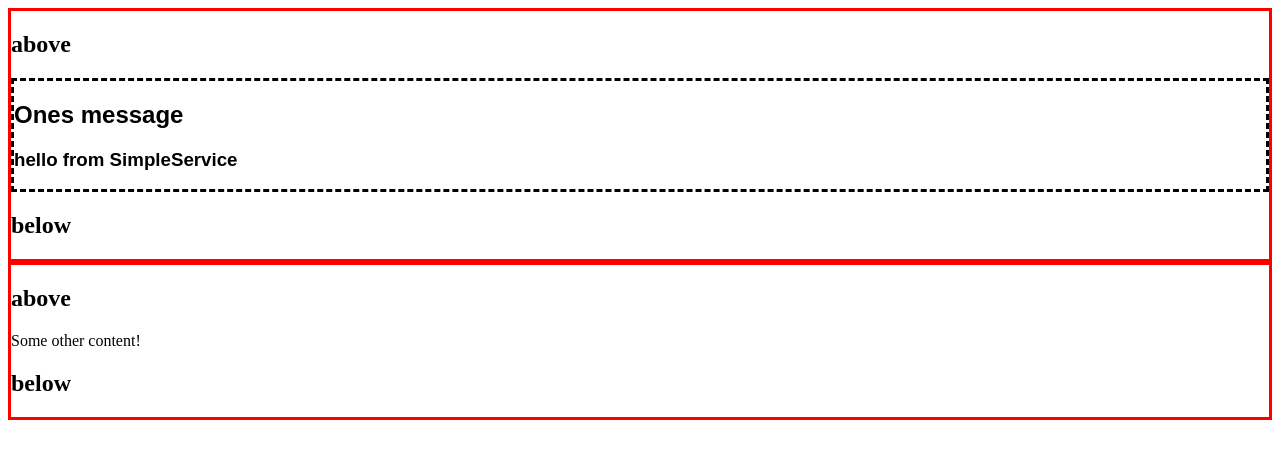
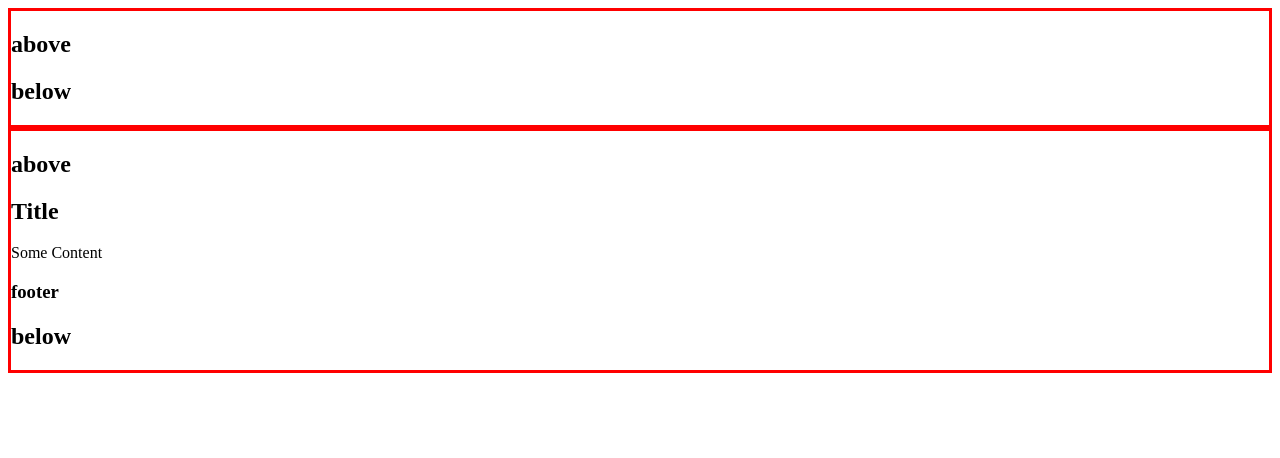
Before and after one commit to wallowallo/custom-component-lesson, an Angular app: page / in a window 1280 px wide. Shown: the top 458 px of the page. Built offline with nearby package versions, Linux system fonts and the light colour scheme.

Commit message:
select from multiple nested elements

```diff
--- a/src/app/home/home.component.ts
+++ b/src/app/home/home.component.ts
@@ -12,7 +12,9 @@
 
   <widget-two>
 
-    Some other content!
+    <h2>Title</h2>
+    <div class="content">Some Content</div>
+    <h3 footer>footer</h3>
 
   </widget-two>
   `
--- a/src/app/widgets/widget-two.component.ts
+++ b/src/app/widgets/widget-two.component.ts
@@ -4,9 +4,14 @@
   selector: 'widget-two',
   template: `
   <h2>above</h2>
-  <ng-content></ng-content>
+  <ng-content select="h2"></ng-content>
+  <ng-content select=".content"></ng-content>
+  <ng-content select="[footer]"></ng-content>
   <h2>below</h2>
   `,
+  //select="[footer]" means select the attribute of footer
+  //select="h2" selects the h2 in the home component
+  //select=".content" selects from class in home component
   styles: [`
     :host{
       display: block;
```
